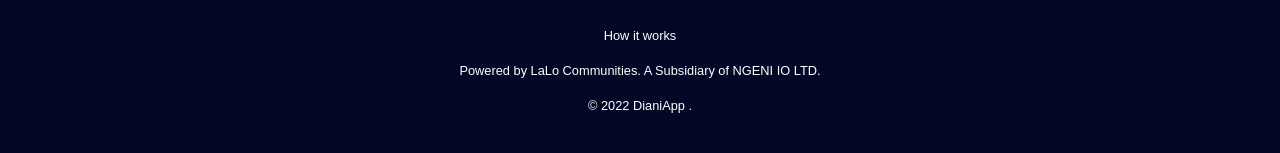
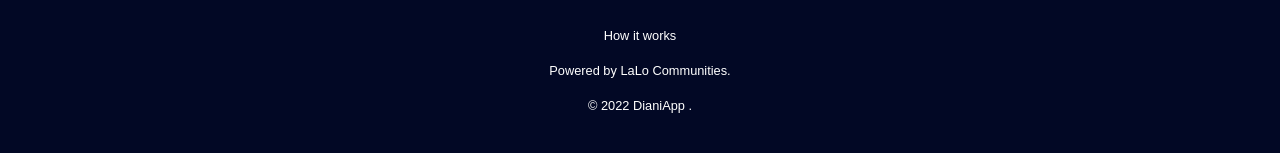
Before and after one commit to kimcipher/DianiClone, a React (Create React App) app: page /services/new in a window 1280 px wide. Shown: the part 367-520 px from the top of the page. Built offline with nearby package versions, Linux system fonts and the light colour scheme; no server answers.

Commit message:
update footer

```diff
--- a/src/components/MobileFooter.jsx
+++ b/src/components/MobileFooter.jsx
@@ -1,19 +1,18 @@
 import React from "react";
 import "./css/footer.css";
-import Nai from "./assets/nAIROBI-ART.png"
-
+import Nai from "./assets/nAIROBI-ART.png";
 
 function MobileFooter() {
   const currentDate = new Date().getFullYear();
   return (
     <div className="foot-container">
-      <p><img src={Nai} alt="src alt" width="250px"/></p>
+      <p>
+        <img src={Nai} alt="src alt" width="250px" />
+      </p>
       <p>
         <a href="/how-it-works"> How it works</a>{" "}
       </p>
-      <p>
-      Powered by LaLo Communities.  A Subsidiary of NGENI IO LTD.
-      </p>
+      <p>Powered by LaLo Communities.</p>
       <p>&copy; {currentDate} DianiApp .</p>
     </div>
   );
```
